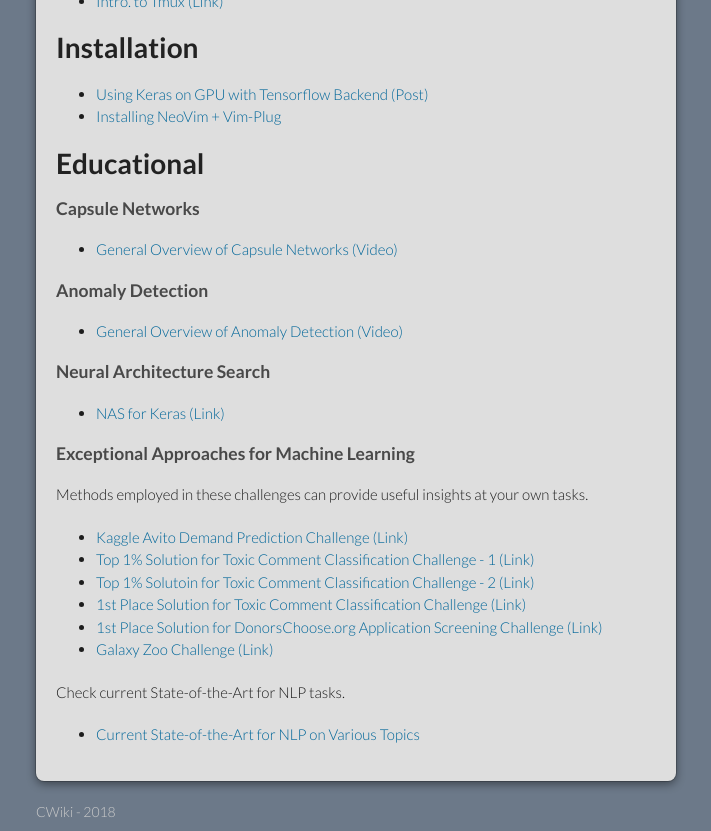
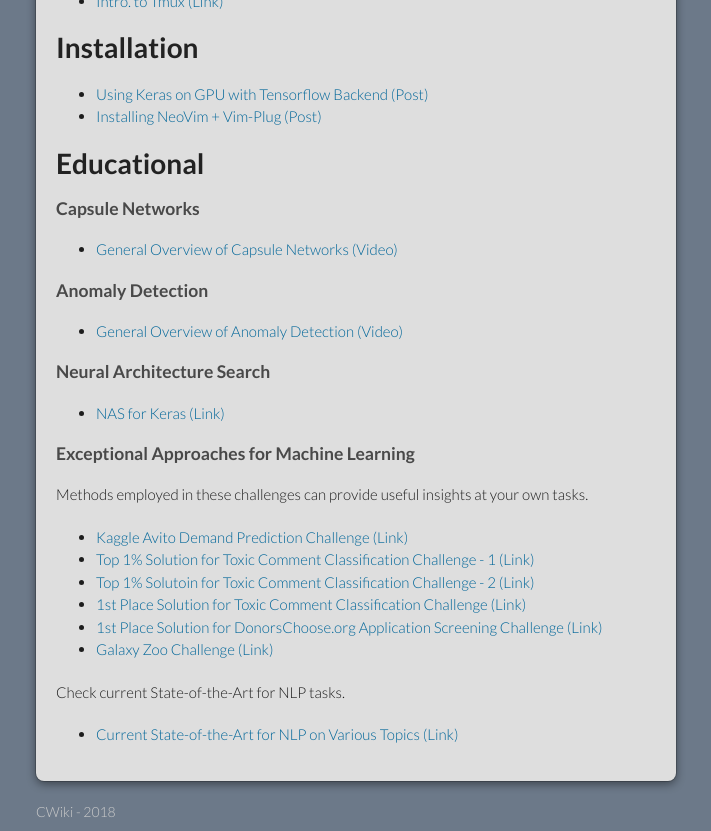
Before and after one commit to burakyldrm/pythoniancultist.github.io, a Jekyll site: the page built from index.md, in a window 1280 px wide. Shown: the part 339-1170 px from the top of the page, without its empty margins (284-995 px from the left). Built offline with Jekyll 4.4.1, drawn with Linux system fonts in a browser that asks for light colours; our own code applies the rules of GitHub Pages for plain Markdown files.

Commit message:
small fix for index

```diff
--- a/index.md
+++ b/index.md
@@ -12,7 +12,7 @@ layout: default
 
 # Installation
 *  [Using Keras on GPU with Tensorflow Backend (Post)](keras_gpu.md)
-*  [Installing NeoVim + Vim-Plug](neovim_vimplug.md)
+*  [Installing NeoVim + Vim-Plug (Post)](neovim_vimplug.md)
 
 # Educational
 
@@ -36,4 +36,4 @@ Methods employed in these challenges can provide useful insights at your own tas
 *   [Galaxy Zoo Challenge (Link)](http://benanne.github.io/2014/04/05/galaxy-zoo.html)
 
 Check current State-of-the-Art for NLP tasks.
-* [Current State-of-the-Art for NLP on Various Topics](http://nlpprogress.com/)
+* [Current State-of-the-Art for NLP on Various Topics (Link)](http://nlpprogress.com/)
```
